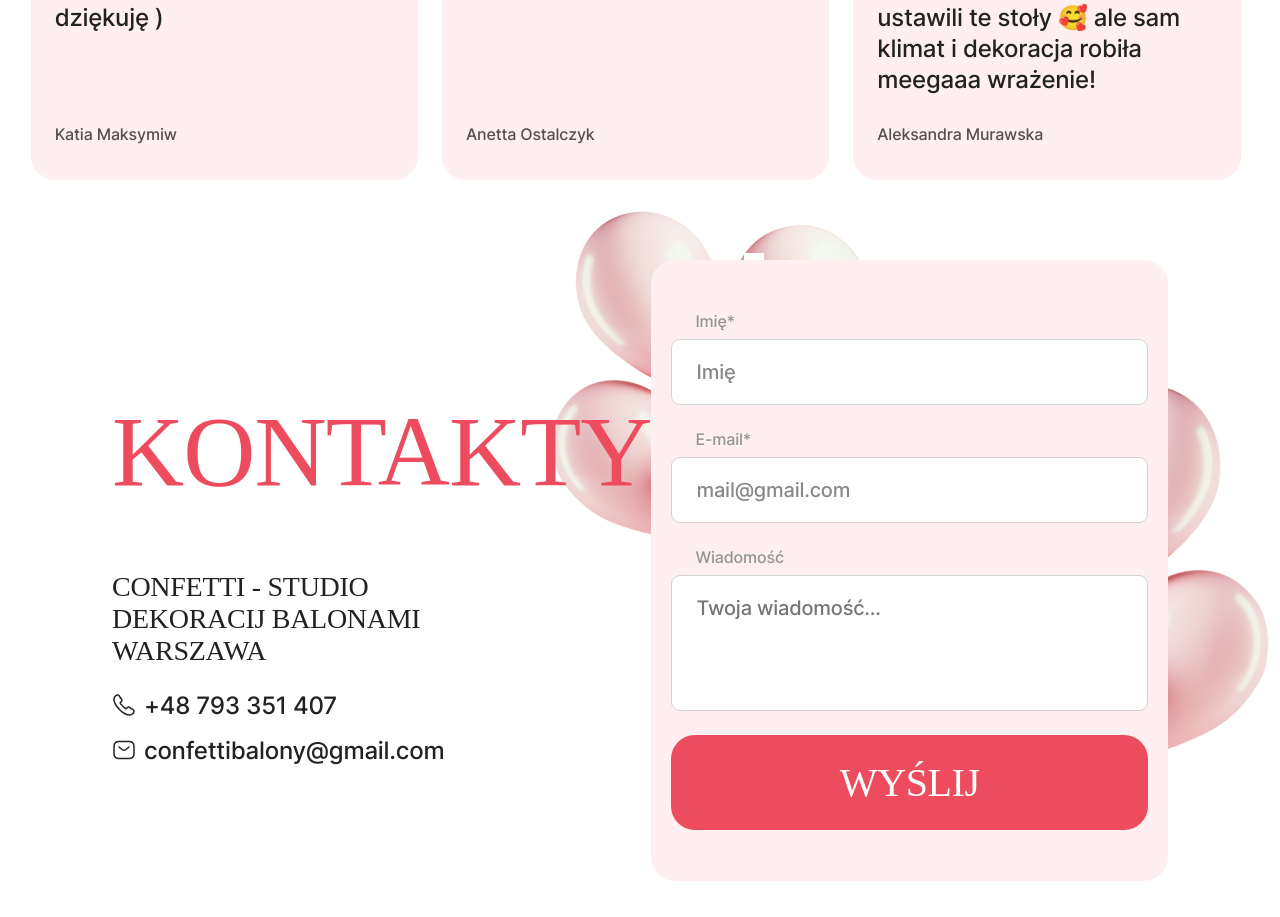
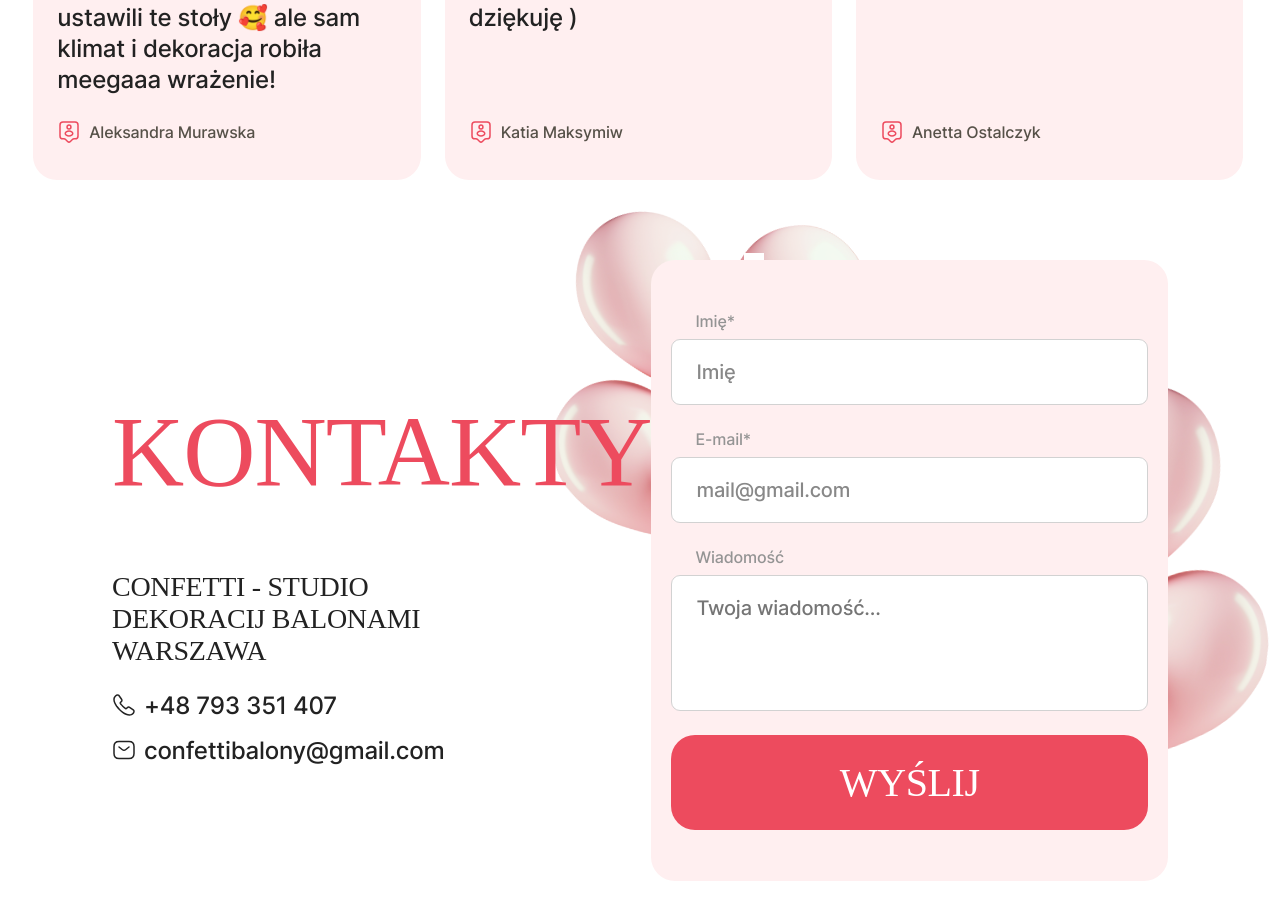
Before and after one commit to katushka211/confetti-test, a React (Vite) app: page / in a window 1280 px wide. Shown: the part 2480-3397 px from the top of the page. Built offline with nearby package versions, Linux system fonts and the light colour scheme; a web font is replaced by a local one.

Commit message:
update review author

```diff
--- a/src/components/Review.jsx
+++ b/src/components/Review.jsx
@@ -1,10 +1,21 @@
 import PropTypes from 'prop-types';
-import { ReviewAuthor, ReviewText, ReviewWrap } from './Review.styled';
+import {
+  ReviewAuthor,
+  ReviewAuthorWrap,
+  ReviewText,
+  ReviewWrap,
+} from './Review.styled';
+import sprite from '../images/svg/symbol-defs.svg';
 export const Review = ({ reviewText, author }) => {
   return (
     <ReviewWrap>
       <ReviewText>{reviewText}</ReviewText>
-      <ReviewAuthor>{author}</ReviewAuthor>
+      <ReviewAuthorWrap>
+        <svg width={24} height={24}>
+          <use href={sprite + `#tag-user`} />
+        </svg>
+        <ReviewAuthor>{author}</ReviewAuthor>
+      </ReviewAuthorWrap>
     </ReviewWrap>
   );
 };
--- a/src/components/Review.styled.jsx
+++ b/src/components/Review.styled.jsx
@@ -39,3 +39,9 @@ export const ReviewAuthor = styled.p`
   font-style: normal;
   letter-spacing: -0.16px;
 `;
+
+export const ReviewAuthorWrap = styled.div`
+  display: flex;
+  gap: 8px;
+  align-items: center;
+`;
```
